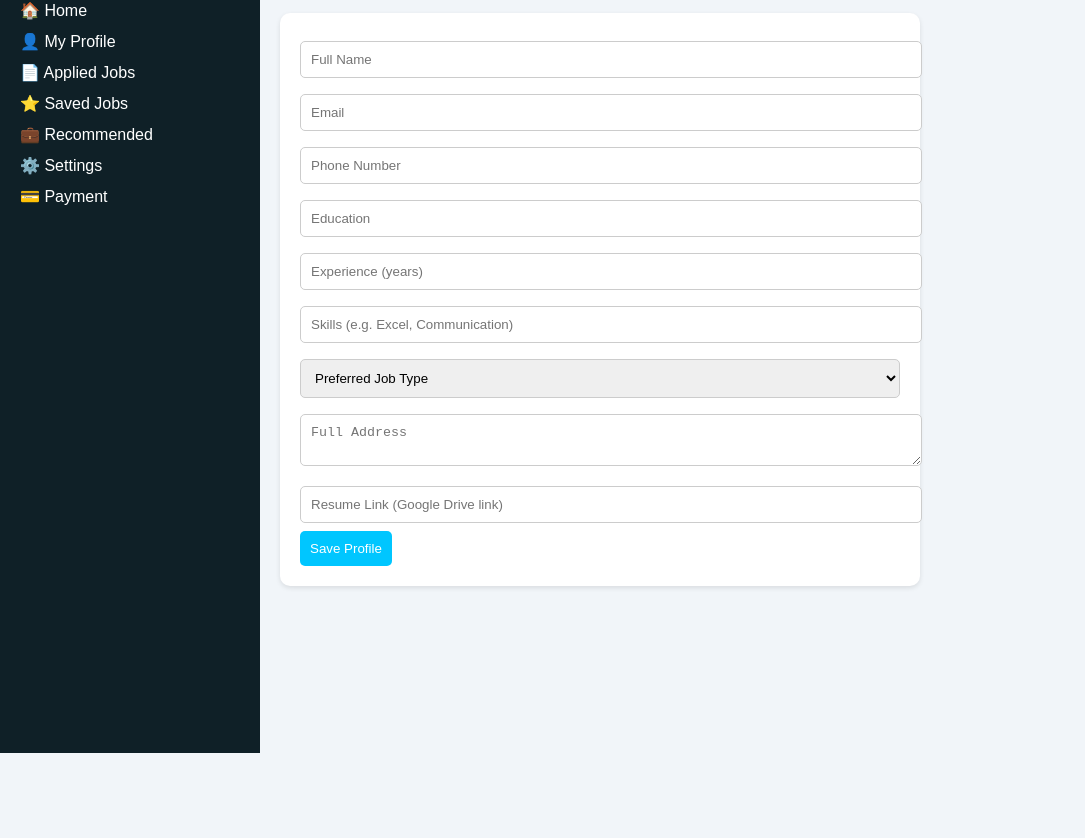
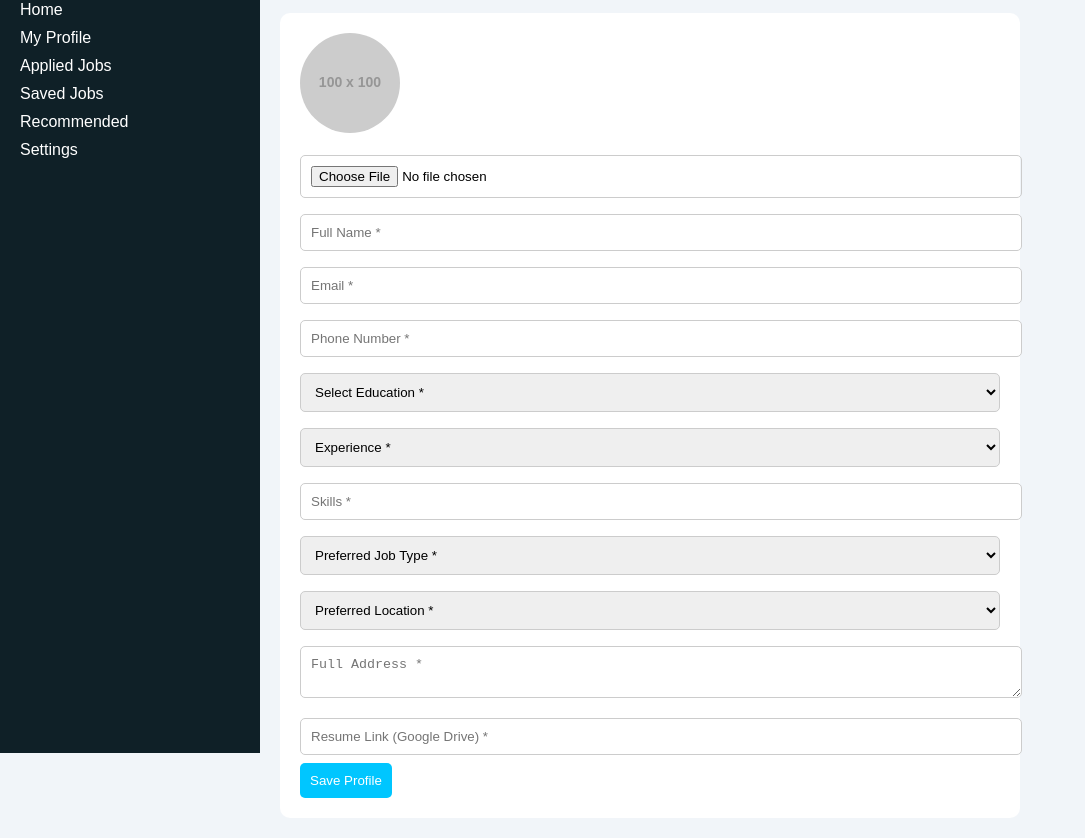
Before and after one commit to dbsolutions159-cmyk/dbsolutions-portal, a plain HTML site: page profile.html in a window 1280 px wide. Shown: the part 87-925 px from the top of the page, without its empty margins (0-1085 px from the left). Before the commit the page ends 840 px from the top, so only its background shows below. Drawn offline with Linux system fonts and the light colour scheme; placeholder pictures from the web are drawn by us.

Commit message:
Update profile.html

```diff
--- a/profile.html
+++ b/profile.html
@@ -6,17 +6,9 @@
 <meta name="viewport" content="width=device-width, initial-scale=1.0">
 
 <style>
-body {
-  margin:0;
-  font-family: Arial, sans-serif;
-  background:#f1f5f9;
-}
+body { margin:0; font-family: Arial; background:#f1f5f9; }
+.container { display:flex; }
 
-.container {
-  display:flex;
-}
-
-/* SIDEBAR */
 .sidebar {
   width:220px;
   background:#0f2027;
@@ -25,37 +17,22 @@ body {
   padding:20px;
 }
 
-.sidebar h2 {
-  color:#00c6ff;
-}
-
 .sidebar a {
   display:block;
   color:white;
   text-decoration:none;
-  margin:12px 0;
+  margin:10px 0;
 }
 
-.sidebar a:hover {
-  background:#1e3a5f;
-  padding-left:5px;
-}
-
-/* CONTENT */
-.content {
-  flex:1;
-  padding:20px;
-}
+.content { flex:1; padding:20px; }
 
 .card {
   background:white;
   padding:20px;
   border-radius:10px;
-  box-shadow:0 2px 5px rgba(0,0,0,0.1);
-  max-width:600px;
+  max-width:700px;
 }
 
-/* FORM */
 input, select, textarea {
   width:100%;
   padding:10px;
@@ -73,8 +50,12 @@ button {
   cursor:pointer;
 }
 
-button:hover {
-  background:#0072ff;
+img {
+  width:100px;
+  height:100px;
+  border-radius:50%;
+  object-fit:cover;
+  margin-bottom:10px;
 }
 </style>
 </head>
@@ -86,39 +67,65 @@ button:hover {
   <!-- SIDEBAR -->
   <div class="sidebar">
     <h2>DB Solutions</h2>
-
-    <a href="dashboard.html">🏠 Home</a>
-    <a href="profile.html">👤 My Profile</a>
-    <a href="applied.html">📄 Applied Jobs</a>
-    <a href="saved.html">⭐ Saved Jobs</a>
-    <a href="recommended.html">💼 Recommended</a>
-    <a href="settings.html">⚙️ Settings</a>
-    <a href="payment.html">💳 Payment</a>
+    <a href="dashboard.html">Home</a>
+    <a href="profile.html">My Profile</a>
+    <a href="applied.html">Applied Jobs</a>
+    <a href="saved.html">Saved Jobs</a>
+    <a href="recommended.html">Recommended</a>
+    <a href="settings.html">Settings</a>
   </div>
 
-  <!-- MAIN CONTENT -->
+  <!-- CONTENT -->
   <div class="content">
     <h1>Create / Update Profile</h1>
 
     <div class="card">
 
-      <input id="name" placeholder="Full Name">
-      <input id="email" placeholder="Email">
-      <input id="phone" placeholder="Phone Number">
+      <!-- PROFILE IMAGE -->
+      <img id="preview" src="https://via.placeholder.com/100">
+      <input type="file" id="photo" accept="image/*">
 
-      <input id="education" placeholder="Education">
-      <input id="experience" placeholder="Experience (years)">
-      <input id="skills" placeholder="Skills (e.g. Excel, Communication)">
+      <!-- BASIC -->
+      <input id="name" placeholder="Full Name *">
+      <input id="email" placeholder="Email *">
+      <input id="phone" placeholder="Phone Number *">
+
+      <!-- DETAILS -->
+      <select id="education">
+        <option value="">Select Education *</option>
+        <option>10th</option>
+        <option>12th</option>
+        <option>Graduate</option>
+        <option>Post Graduate</option>
+      </select>
+
+      <select id="experience">
+        <option value="">Experience *</option>
+        <option>Fresher</option>
+        <option>1 Year</option>
+        <option>2 Years</option>
+        <option>3+ Years</option>
+      </select>
+
+      <input id="skills" placeholder="Skills *">
 
       <select id="jobType">
-        <option value="">Preferred Job Type</option>
+        <option value="">Preferred Job Type *</option>
         <option>Work From Home</option>
         <option>Office</option>
       </select>
 
-      <textarea id="address" placeholder="Full Address"></textarea>
+      <select id="location">
+        <option value="">Preferred Location *</option>
+        <option>Delhi</option>
+        <option>Mumbai</option>
+        <option>Bangalore</option>
+        <option>Remote</option>
+      </select>
 
-      <input id="resume" placeholder="Resume Link (Google Drive link)">
+      <textarea id="address" placeholder="Full Address *"></textarea>
+
+      <input id="resume" placeholder="Resume Link (Google Drive) *">
 
       <button onclick="saveProfile()">Save Profile</button>
 
@@ -129,18 +136,43 @@ button:hover {
 
 <script>
 
-// SAVE PROFILE
+// IMAGE PREVIEW
+document.getElementById("photo").addEventListener("change", function(){
+  const file = this.files[0];
+  if(file){
+    const reader = new FileReader();
+    reader.onload = function(e){
+      document.getElementById("preview").src = e.target.result;
+      localStorage.setItem("profileImage", e.target.result);
+    }
+    reader.readAsDataURL(file);
+  }
+});
+
+// SAVE PROFILE WITH VALIDATION
 function saveProfile(){
+
+  let fields = ["name","email","phone","education","experience","skills","jobType","location","address","resume"];
+
+  for(let id of fields){
+    let value = document.getElementById(id).value;
+    if(!value){
+      alert("❌ Please fill all fields!");
+      return;
+    }
+  }
+
   let data = {
-    name: document.getElementById("name").value,
-    email: document.getElementById("email").value,
-    phone: document.getElementById("phone").value,
-    education: document.getElementById("education").value,
-    experience: document.getElementById("experience").value,
-    skills: document.getElementById("skills").value,
-    jobType: document.getElementById("jobType").value,
-    address: document.getElementById("address").value,
-    resume: document.getElementById("resume").value
+    name: name.value,
+    email: email.value,
+    phone: phone.value,
+    education: education.value,
+    experience: experience.value,
+    skills: skills.value,
+    jobType: jobType.value,
+    location: location.value,
+    address: address.value,
+    resume: resume.value
   };
 
   localStorage.setItem("profileData", JSON.stringify(data));
@@ -148,19 +180,21 @@ function saveProfile(){
   alert("✅ Profile Saved Successfully!");
 }
 
-// AUTO LOAD (Returning User)
+// LOAD DATA (Returning User)
 let saved = JSON.parse(localStorage.getItem("profileData"));
 
 if(saved){
-  document.getElementById("name").value = saved.name || "";
-  document.getElementById("email").value = saved.email || "";
-  document.getElementById("phone").value = saved.phone || "";
-  document.getElementById("education").value = saved.education || "";
-  document.getElementById("experience").value = saved.experience || "";
-  document.getElementById("skills").value = saved.skills || "";
-  document.getElementById("jobType").value = saved.jobType || "";
-  document.getElementById("address").value = saved.address || "";
-  document.getElementById("resume").value = saved.resume || "";
+  for(let key in saved){
+    if(document.getElementById(key)){
+      document.getElementById(key).value = saved[key];
+    }
+  }
+}
+
+// LOAD IMAGE
+let img = localStorage.getItem("profileImage");
+if(img){
+  document.getElementById("preview").src = img;
 }
 
 </script>
```
